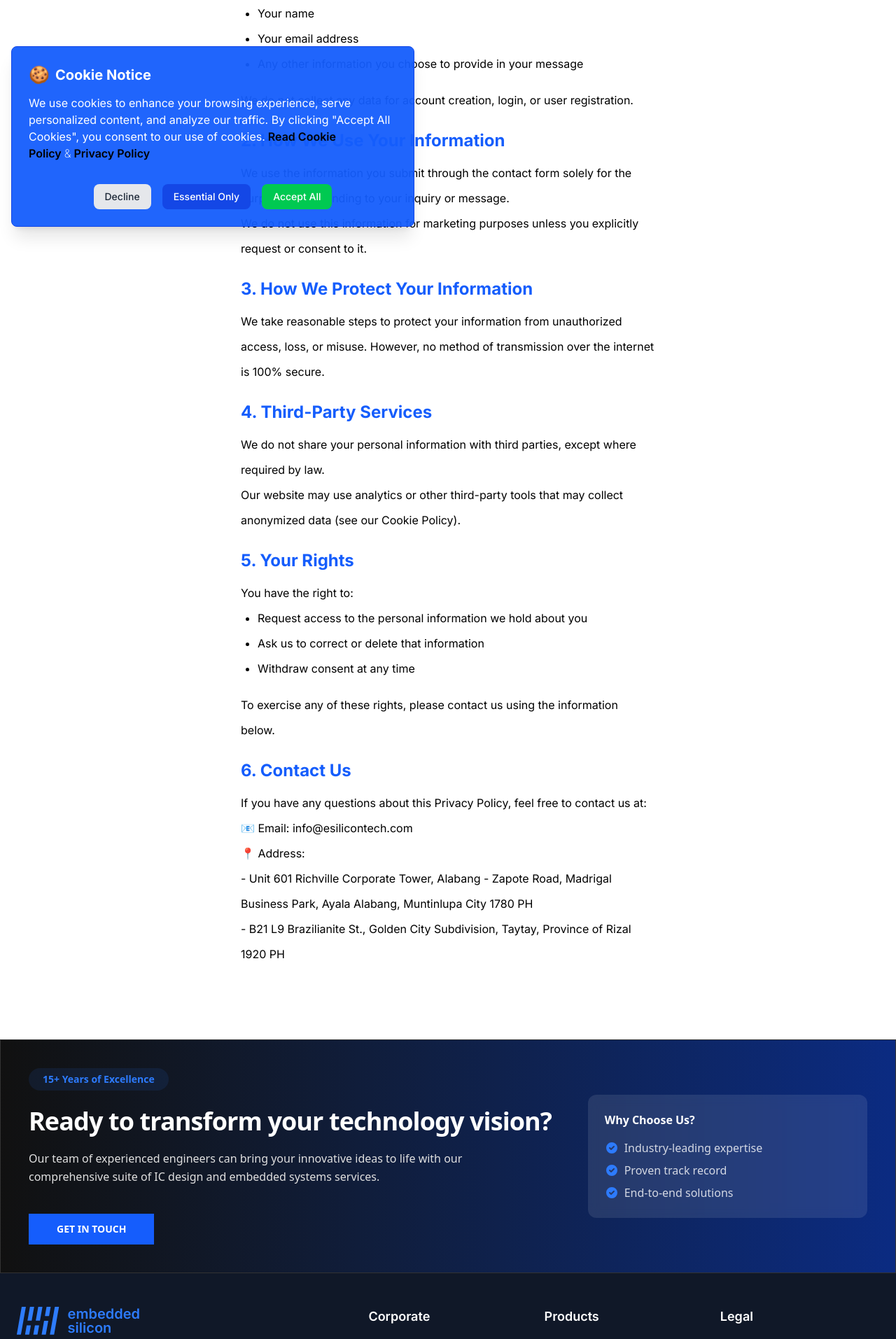
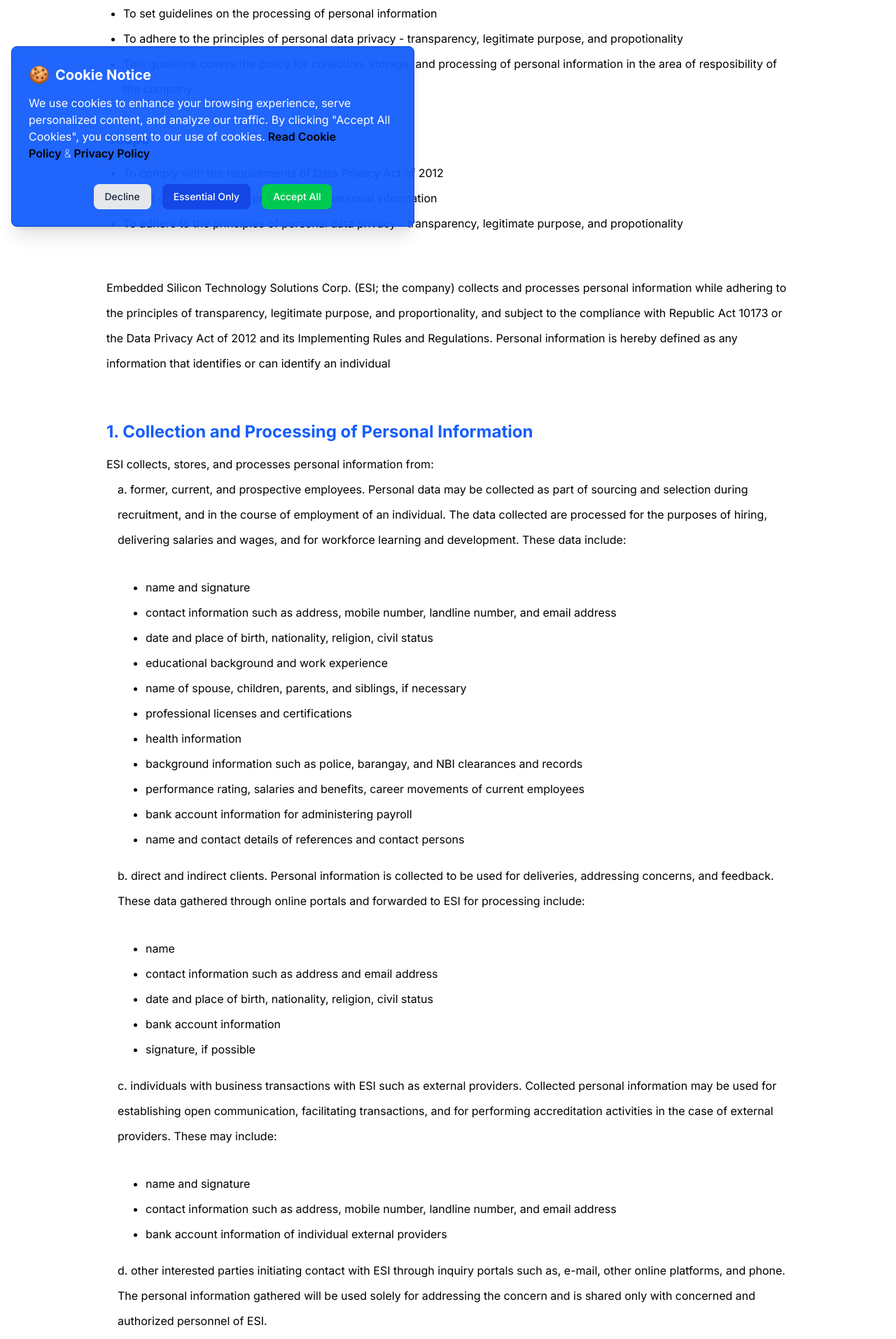
Before and after one commit to rasberriali/embedded-silicon, a React (Vite) app in the folder frontend/: page /privacyPolicy in a window 1280 px wide. Shown: the part 460-2373 px from the top of the page at 70% size. Built offline with nearby package versions, Linux system fonts and the light colour scheme.

Commit message:
privacy policy fixes

```diff
--- a/frontend/src/client/modal/privacyPolicy.jsx
+++ b/frontend/src/client/modal/privacyPolicy.jsx
@@ -20,73 +20,153 @@ function PrivacyPolicy() {
 
   return (
     <div>
-    <div className='max-w-screen-sm mx-auto p-6 2xl:p-0 font-inter mt-6 lg:mt-10 2xl:mt-20'>
+    <div className='max-w-screen-lg mx-auto p-6 2xl:p-0 font-inter mt-6 lg:mt-10 2xl:mt-20'>
       <div className='flex flex-col justify-center items-start leading-9'>
         <h1 className='xl:text-5xl text-4xl font-bold text-center mb-8'>🔐 Privacy Policy</h1>
-        <p className='text-start mt-4'><strong>Effective Date:</strong> 10/04/2025</p>
+        <p className='text-start mt-4'><strong>Effective Date:</strong> 05/20/2024</p>
 
         <p>
           Thank you for visiting our website. We value your privacy and are committed to protecting any personal information you provide to us.
         </p>
 
-        <h2 className='text-2xl font-bold mt-6 mb-3 text-blue-600'>1. Information We Collect</h2>
+
        <p>
-          When you use our contact form, we may collect:
-        </p>
+         <h1 className='mt-6 mb-4 text-xl font-bold'>
+          Objective
+        </h1>
         <ul className='list-disc pl-6 mb-4'>
-          <li>Your name</li>
-          <li>Your email address</li>
-          <li>Any other information you choose to provide in your message</li>
+          <li>To comply with the requirements of Data Privacy Act of 2012 </li>
+          <li>To set guidelines on the processing of personal information</li>
+          <li>To adhere to the principles of personal data privacy - transparency, legitimate purpose, and propotionality</li>
+          <li>This guideline covers the policy for collection, storage, and processing of personal information in the area of resposibility of the company</li>
         </ul>
-        <p>
-          We do not collect any data for account creation, login, or user registration.
        </p>
 
-        <h2 className='text-2xl font-bold mt-6 mb-3 text-blue-600'>2. How We Use Your Information</h2>
-        <p>
-          We use the information you submit through the contact form solely for the purpose of responding to your inquiry or message.
-        </p>
-        <p>
-          We do not use this information for marketing purposes unless you explicitly request or consent to it.
+        <h1 className='mt-6 mb-4 text-xl font-bold'>
+          Scope
+        </h1>
+        <ul className='list-disc pl-6 mb-4'>
+          <li>To comply with the requirements of Data Privacy Act of 2012 </li>
+          <li>To set guidelines on the processing of personal information</li>
+          <li>To adhere to the principles of personal data privacy - transparency, legitimate purpose, and propotionality</li>
+        </ul>
+
+      <p className='mt-10 mb-10'>
+      Embedded Silicon Technology Solutions Corp. (ESI; the company) collects and processes personal information while
+       adhering to the principles of transparency, legitimate purpose, and proportionality, and subject to the
+       compliance with Republic Act 10173 or the Data Privacy Act of 2012 and its Implementing Rules and Regulations.
+        Personal information is hereby defined as any information that identifies or can identify an individual
       </p>
 
-        <h2 className='text-2xl font-bold mt-6 mb-3 text-blue-600'>3. How We Protect Your Information</h2>
+        <h2 className='text-2xl font-bold mt-6 mb-3 text-blue-600'>1. Collection and Processing of Personal Information</h2>
         <p>
-          We take reasonable steps to protect your information from unauthorized access, loss, or misuse. However, no method of transmission over the internet is 100% secure.
+        ESI collects, stores, and processes personal information from:
+        </p>
+        <p className='ml-4'>
+        a.	former, current, and prospective employees. Personal data may be
+        collected as part of sourcing and selection during recruitment, and in
+         the course of employment of an individual. The data collected are processed
+          for the purposes of hiring, delivering salaries and wages, and for workforce learning and development. These data include:
+        </p>
+        <ul className='list-disc pl-6 mb-4 m-8'>
+          <li>name and signature </li>
+          <li>contact information such as address, mobile number, landline number, and email address </li>
+          <li>date and place of birth, nationality, religion, civil status </li>
+          <li>educational background and work experience </li>
+          <li>name of spouse, children, parents, and siblings, if necessary </li>
+          <li>professional licenses and certifications </li>
+          <li>health information  </li>
+          <li>background information such as police, barangay, and NBI clearances and records </li>
+          <li>performance rating, salaries and benefits, career movements of current employees </li>
+          <li>bank account information for administering payroll  </li>
+          <li>name and contact details of references and contact persons  </li>
+        </ul>
+
+
+
+
+
+        <p className='ml-4'>
+       b.	direct and indirect clients. Personal information is collected to
+         be used for deliveries, addressing concerns, and feedback.
+          These data gathered through online portals and forwarded to ESI for processing include:
+        </p>
+        <ul className='list-disc pl-6 mb-4 m-8'>
+          <li>name</li>
+          <li>contact information such as address and email address  </li>
+          <li>date and place of birth, nationality, religion, civil status </li>
+          <li>bank account information  </li>
+          <li>signature, if possible  </li>
+        </ul>
+
+
+        <p className='ml-4'>
+       c. individuals with business transactions with ESI such as external providers.
+       Collected personal information may be used for establishing open communication,
+       facilitating transactions, and for performing accreditation activities in the case of external providers. These may include:
+        </p>
+        <ul className='list-disc pl-6 mb-4 m-8'>
+          <li>name and signature</li>
+          <li>contact information such as address, mobile number, landline number, and email address  </li>
+          <li>bank account information of individual external providers  </li>
+        </ul>
+
+        <p className='ml-4'>
+        d.	other interested parties initiating contact with ESI through
+        inquiry portals such as, e-mail, other online platforms, and phone.
+        The personal information gathered will be used solely for addressing
+         the concern and is shared only with concerned and authorized personnel of ESI.
         </p>
 
-        <h2 className='text-2xl font-bold mt-6 mb-3 text-blue-600'>4. Third-Party Services</h2>
-        <p>
-          We do not share your personal information with third parties, except where required by law.
-        </p>
-        <p>
-          Our website may use analytics or other third-party tools that may collect anonymized data (see our Cookie Policy).
+
+        <p className='mt-6'>
+        ESI retains personal information only for a period necessary
+         to fulfill the purposes outlined in this Privacy Policy and
+         according to the retention policies set by the company.
+         Disposal of personal information is done in a secure manner to prevent unintended disclosure and further processing.
         </p>
 
-        <h2 className='text-2xl font-bold mt-6 mb-3 text-blue-600'>5. Your Rights</h2>
-        <p>
-          You have the right to:
-        </p>
-        <ul className='list-disc pl-6 mb-4'>
-          <li>Request access to the personal information we hold about you</li>
-          <li>Ask us to correct or delete that information</li>
-          <li>Withdraw consent at any time</li>
-        </ul>
-        <p>
-          To exercise any of these rights, please contact us using the information below.
+        <p className='mt-6'>
+        The personal information under the custody of ESI is
+        only shared with concerned personnel such as the data
+        processors for the Human Resource Development and Procurement processes,
+         and other authorized recipients of such data. ESI may disclose personal
+          information with any of its third parties who need access to such
+          information to carry out work on behalf of ESI, provided that similar
+          levels of security measures are in place. If and when necessary, data
+           sharing or nondisclosure agreements (NDA) are accomplished to cover
+            terms and policies on the personal information shared between ESI and its third parties.
         </p>
 
-        <h2 className='text-2xl font-bold mt-6 mb-3 text-blue-600'>6. Contact Us</h2>
+        <p className='mt-6 mb-10'>
+          ESI reserves the right to disclose any personal information under its custody if the company is compelled to do so in compliance with applicable laws and obligations.
+        </p>
+
+
+        <h2 className='text-2xl font-bold mt-6 mb-3 text-blue-600'>Information Sharing</h2>
+        <h2 className='text-xl font-bold mt-6 mb-3 text-blue-600 underline'>Security of Personal Infromation</h2>
        <p>
-          If you have any questions about this Privacy Policy, feel free to contact us at:
+        ESI implements policies and procedures intended to ensure that perosnal information in the
+         custody of the company is sufficiently protected. These include organizational, admistrative,
+          technical and physical security measures to safegurad the confidentiality, integrity,
+           and avalilability of the personal information. Additionally, an information security
+            management system is being implemented by the company with extensive contrls uncluding protection of personal information.
        </p>
+
+       <h2 className='text-xl font-bold mt-6 mb-3 text-blue-600 underline'>Your Rights as a Data Subject</h2>
        <p>
-          📧 Email: info@esilicontech.com<br />
-          📍 Address: <br/>- Unit 601 Richville Corporate Tower,
-          Alabang - Zapote Road, Madrigal Business Park, Ayala Alabang, Muntinlupa City 1780 PH <br/> - B21 L9 Brazilianite St.,
-Golden City Subdivision,
-Taytay, Province of Rizal 1920 PH
+        ESI implements policies and procedures intended to ensure that perosnal information in the
+         custody of the company is sufficiently protected. These include organizational, admistrative,
+          technical and physical security measures to safegurad the confidentiality, integrity,
+           and avalilability of the personal information. Additionally, an information security
+            management system is being implemented by the company with extensive contrls uncluding protection of personal information.
        </p>
+
+       <h2 className='text-xl font-bold mt-6 mb-3 text-blue-600 underline'>Contact Us</h2>
+       <p>
+       Should you have any concerns or queries regarding our Privacy Policy and your tights as a data subject please contact our Data Protection Officer at [...].
+       </p>
+
       </div>
       </div>
       {/* Call to Action Section - Full Width */}
```
Lines whose indentation alone changed are shown as unchanged.
